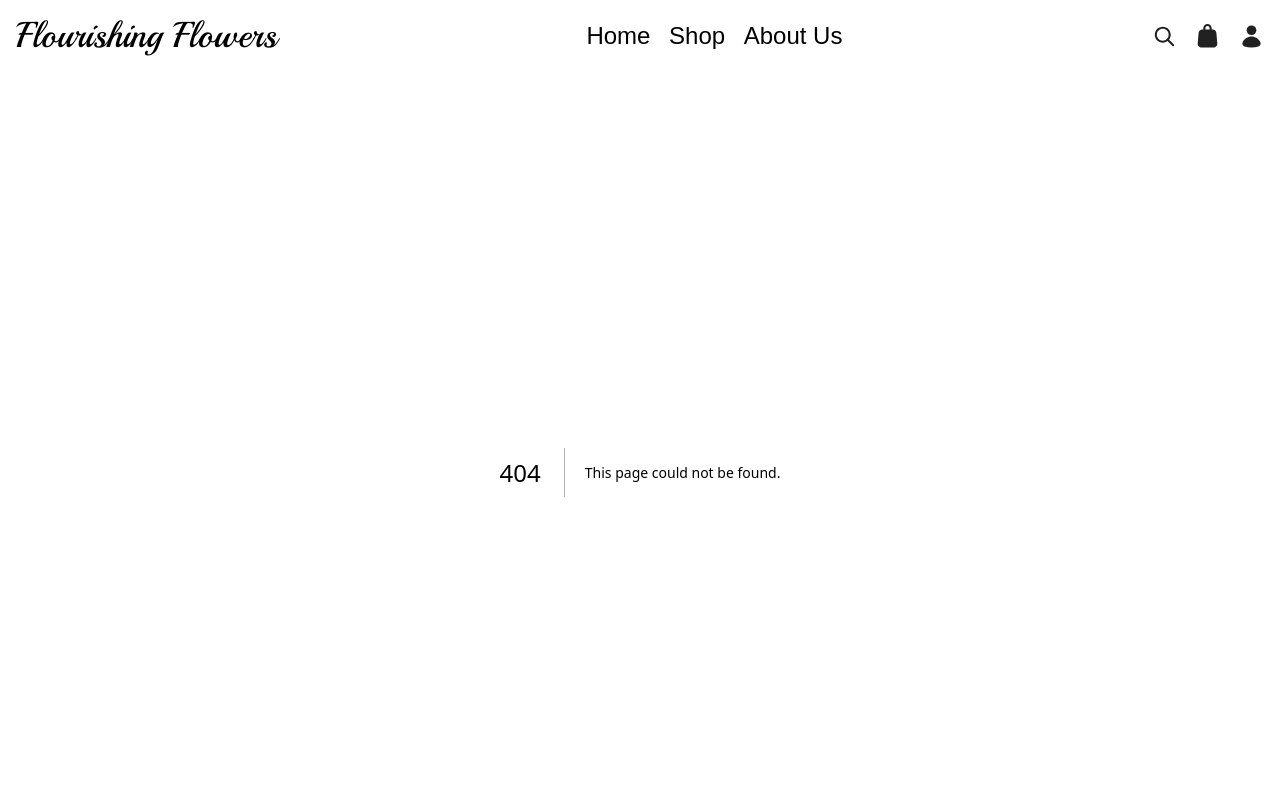
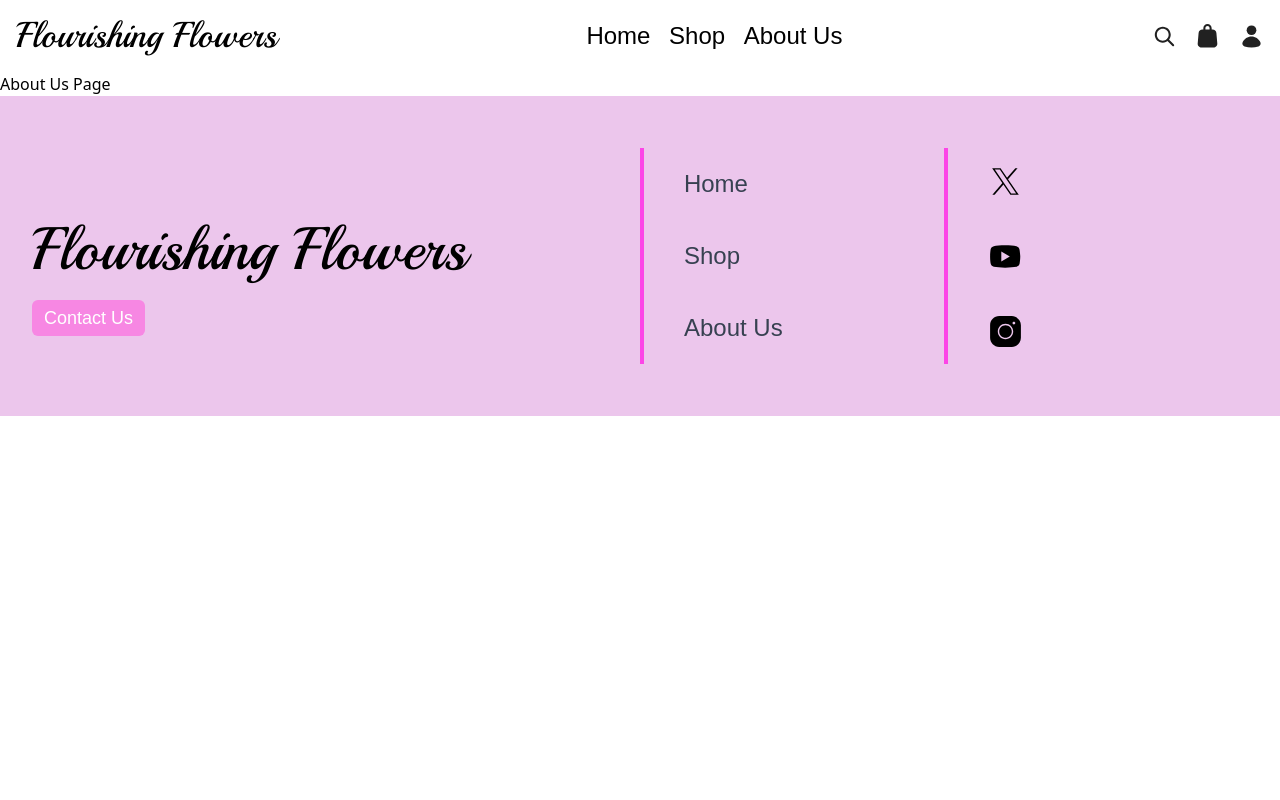
Before and after one commit to robertchapmanrlc/flourishing-flowers, a Next.js app: page /about in a window 1280 px wide. Before the commit this address had no page. Shown: the top 800 px of the page. Built offline with nearby package versions, Linux system fonts and the light colour scheme; a web font is replaced by a local one.

Commit message:
Created a route for the about us page

```diff
--- /dev/null
+++ b/src/app/about/page.tsx
@@ -0,0 +1,7 @@
+export default function About() {
+  return (
+    <main>
+      <h1>About Us Page</h1>
+    </main>
+  );
+}
```
